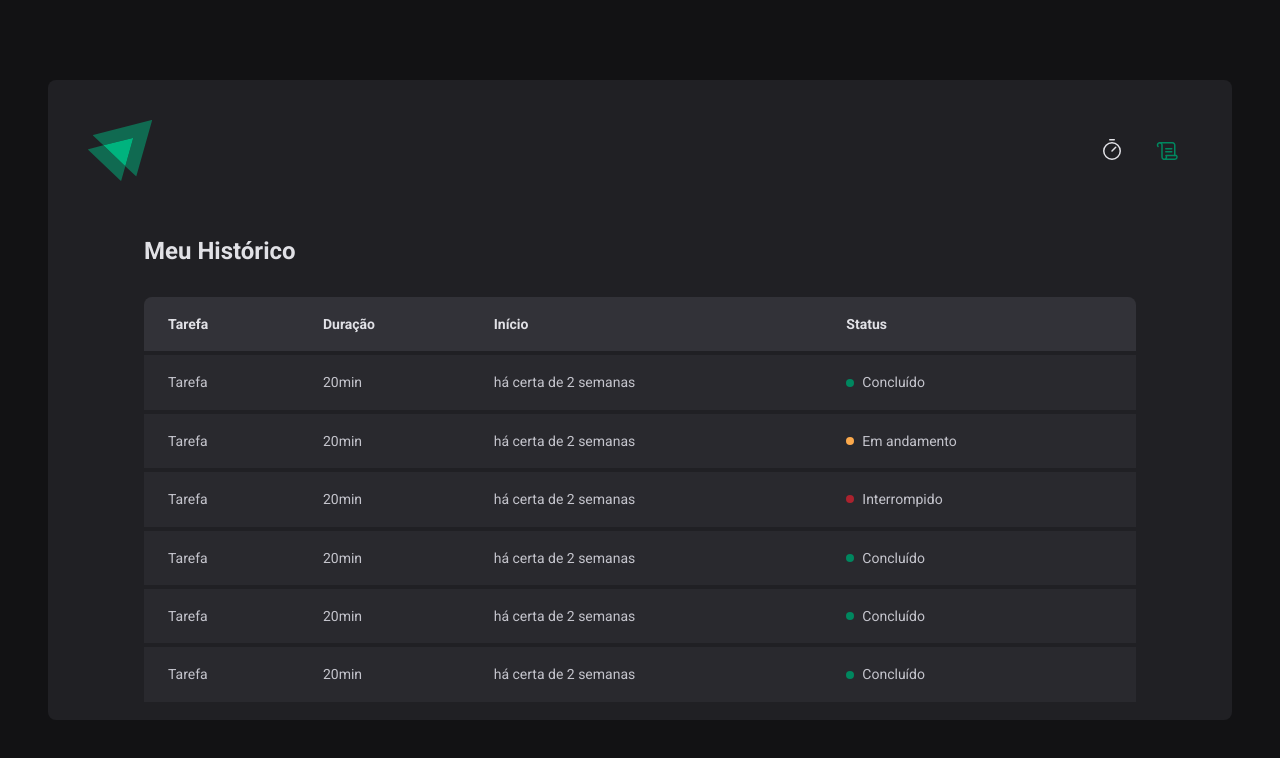
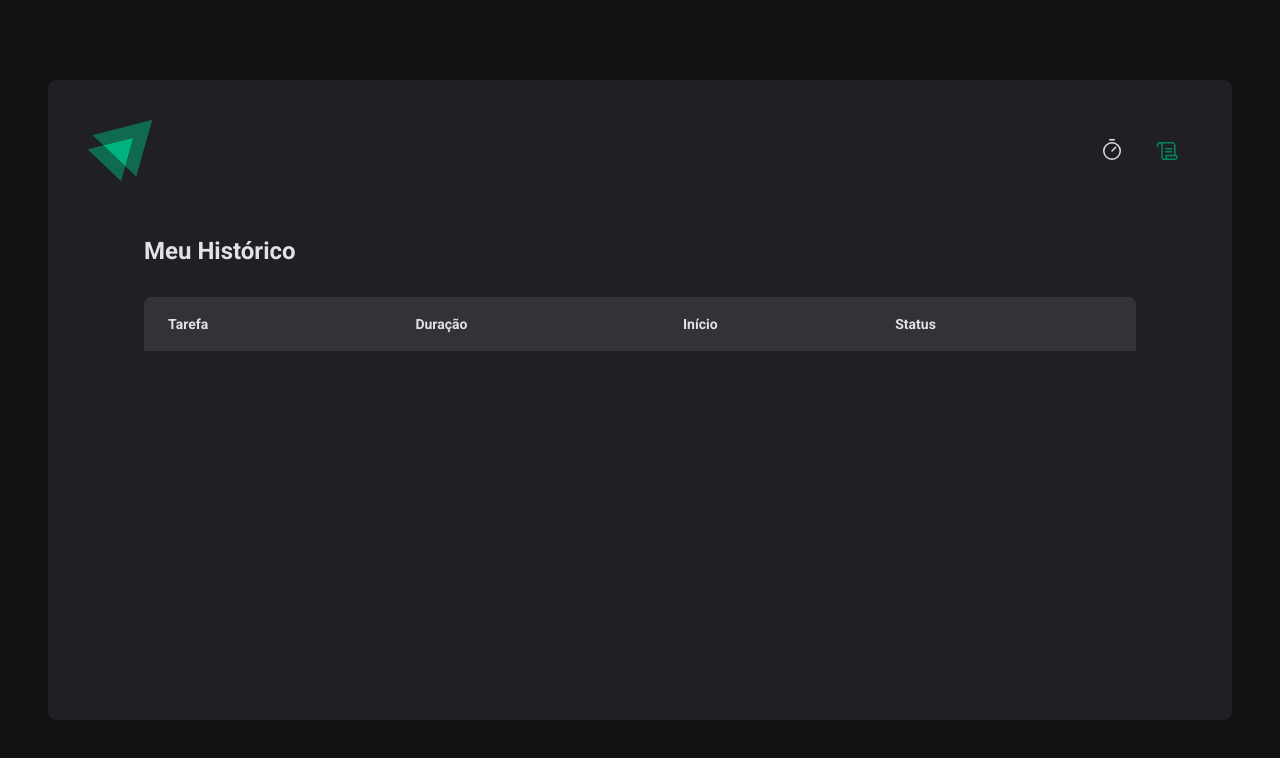
Before and after one commit to ciceroff/timer, a React (Vite) app: page /history in a window 1280 px wide. Shown: the top 758 px of the page. Built offline with nearby package versions, Linux system fonts and the light colour scheme.

Commit message:
♻️ add context and data to history page

```diff
--- a/src/contexts/CyclesContext.tsx
+++ b/src/contexts/CyclesContext.tsx
@@ -65,7 +65,6 @@
     setCycles((state) => [...state, newCycle])
     setActiveCycleId(newCycle.id)
     setAmountSecondsPassed(0)
-    // reset()
   }
 
   function interruptCurrentCycle() {
--- a/src/pages/History/index.tsx
+++ b/src/pages/History/index.tsx
@@ -1,7 +1,8 @@
 import { useContext } from 'react'
 import { CyclesContext } from '../../contexts/CyclesContext'
 import { HistoryContainer, HistoryList, Status } from './styles'
-
+import { formatDistanceToNow } from 'date-fns'
+import { ptBR } from 'date-fns/locale'
 export function History() {
   const { cycles } = useContext(CyclesContext)
   return (
@@ -18,54 +19,32 @@
             </tr>
           </thead>
           <tbody>
-            <tr>
-              <td>Tarefa</td>
-              <td>20min</td>
-              <td>há certa de 2 semanas</td>
-              <td>
-                <Status statusColor="green">Concluído</Status>
-              </td>
-            </tr>
-            <tr>
-              <td>Tarefa</td>
-              <td>20min</td>
-              <td>há certa de 2 semanas</td>
-              <td>
-                <Status statusColor="yellow">Em andamento</Status>
-              </td>
-            </tr>
-            <tr>
-              <td>Tarefa</td>
-              <td>20min</td>
-              <td>há certa de 2 semanas</td>
-              <td>
-                <Status statusColor="red">Interrompido</Status>
-              </td>
-            </tr>
-            <tr>
-              <td>Tarefa</td>
-              <td>20min</td>
-              <td>há certa de 2 semanas</td>
-              <td>
-                <Status statusColor="green">Concluído</Status>
-              </td>
-            </tr>
-            <tr>
-              <td>Tarefa</td>
-              <td>20min</td>
-              <td>há certa de 2 semanas</td>
-              <td>
-                <Status statusColor="green">Concluído</Status>
-              </td>
-            </tr>
-            <tr>
-              <td>Tarefa</td>
-              <td>20min</td>
-              <td>há certa de 2 semanas</td>
-              <td>
-                <Status statusColor="green">Concluído</Status>
-              </td>
-            </tr>
+            {cycles.map((cycle) => {
+              return (
+                <tr key={cycle.id}>
+                  <td>{cycle.task}</td>
+                  <td>{cycle.minutesAmount} minutos</td>
+                  <td>
+                    {formatDistanceToNow(cycle.startDate, {
+                      addSuffix: true,
+                      locale: ptBR,
+                    })}
+                  </td>
+                  <td>
+                    {cycle.finishedDate && (
+                      <Status statusColor="green">Concluído</Status>
+                    )}
+
+                    {cycle.interruptedDate && (
+                      <Status statusColor="red">Interrompido</Status>
+                    )}
+                    {!cycle.interruptedDate && !cycle.finishedDate && (
+                      <Status statusColor="yellow">Em Andamento</Status>
+                    )}
+                  </td>
+                </tr>
+              )
+            })}
           </tbody>
         </table>
       </HistoryList>
--- a/src/pages/Home/index.tsx
+++ b/src/pages/Home/index.tsx
@@ -33,14 +33,19 @@
     },
   })
 
-  const { watch, /*reset*/ handleSubmit } = newCycleForm
+  const { watch, reset, handleSubmit } = newCycleForm
+
+  function handleCreateNewCycle(data: NewCycleFormData) {
+    createNewCycle(data)
+    reset()
+  }
 
   const task = watch('task')
   const isSubmitDisabled = !task
 
   return (
     <HomeContainer>
-      <form action="" onSubmit={handleSubmit(createNewCycle)}>
+      <form action="" onSubmit={handleSubmit(handleCreateNewCycle)}>
         <FormProvider {...newCycleForm}>
           <NewCycleForm />
         </FormProvider>
```
